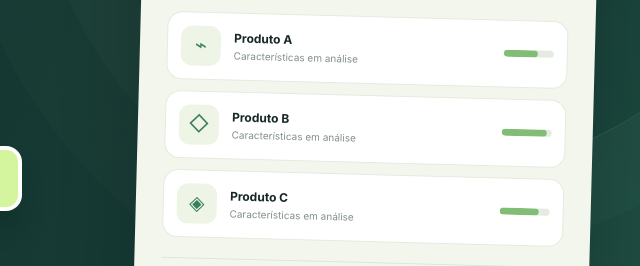
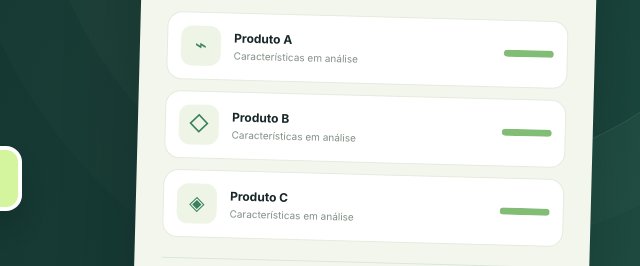
Before and after one commit to martaxi-boss/Site-comparador, a website: page public/index.html in a window 1280 px wide. Shown: the part 363-629 px from the top of the page, 640-1280 px from the left. Drawn offline with Linux system fonts and the light colour scheme; no server answers.

Commit message:
fix: remove inline preview styles to satisfy strict Content Security Policy

```diff
--- a/public/index.html
+++ b/public/index.html
@@ -41,9 +41,9 @@
           <div class="aside-top"><span class="aside-pill"><span class="dot"></span> COMPARAÇÃO LADO A LADO</span><span class="aside-mark">↗</span></div>
           <div class="aside-heading">As diferenças<br>à primeira vista.</div>
           <div class="aside-cards">
-            <div class="aside-card"><div class="aside-icon">⌁</div><div><b>Produto A</b><small>Características em análise</small></div><span class="meter"><i style="width:68%"></i></span></div>
-            <div class="aside-card"><div class="aside-icon">◇</div><div><b>Produto B</b><small>Características em análise</small></div><span class="meter"><i style="width:90%"></i></span></div>
-            <div class="aside-card"><div class="aside-icon">◈</div><div><b>Produto C</b><small>Características em análise</small></div><span class="meter"><i style="width:78%"></i></span></div>
+            <div class="aside-card"><div class="aside-icon">⌁</div><div><b>Produto A</b><small>Características em análise</small></div><span class="meter"><i></i></span></div>
+            <div class="aside-card"><div class="aside-icon">◇</div><div><b>Produto B</b><small>Características em análise</small></div><span class="meter"><i></i></span></div>
+            <div class="aside-card"><div class="aside-icon">◈</div><div><b>Produto C</b><small>Características em análise</small></div><span class="meter"><i></i></span></div>
           </div>
           <div class="aside-foot"><span class="foot-asterisk">✳</span><span>Até <strong>5 alternativas</strong> de cada vez, com critérios de comparação adequados à categoria.</span></div>
         </div>
```
